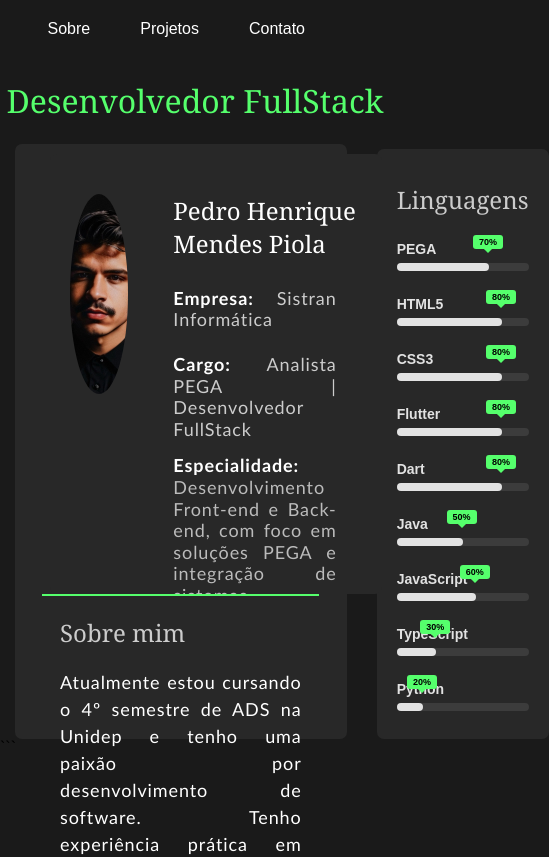
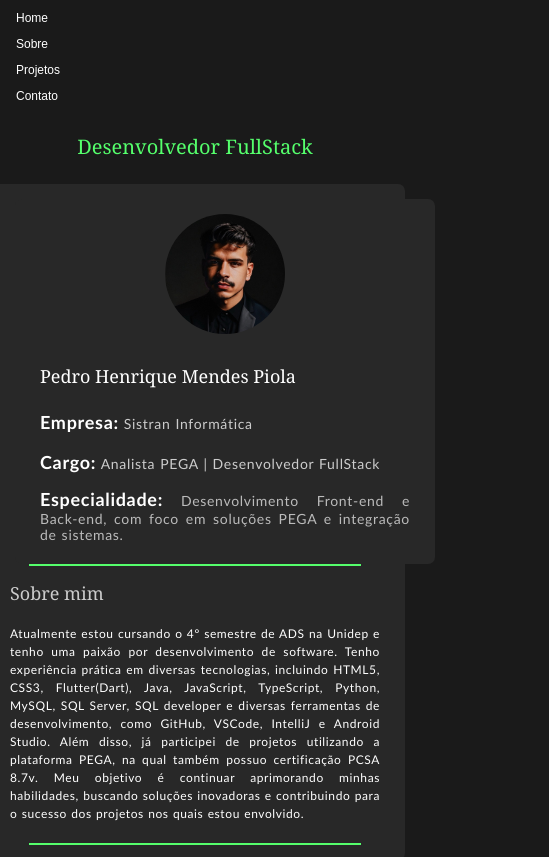
Before and after one commit to Bigodex/PaginaPessoal, a plain HTML site: page about.html in a window 390 px wide. Shown: the top 857 px of the page, 549 px wide, since content can reach past the window. Drawn offline with Linux system fonts and the light colour scheme.

Commit message:
Responsividade

```diff
--- a/css/nav.css
+++ b/css/nav.css
@@ -34,3 +34,67 @@ a:hover {
     background-color: #55ff6c; /* Cor do hover */
     color: #282828; /* Cor do texto no hover */
 }
+
+@media (max-width: 1200px) {
+    nav {
+      padding: 15px;
+      margin-right: 20px;
+    }
+
+    ul {
+      justify-content: flex-end;
+    }
+
+    li {
+      margin-right: 15px;
+    }
+
+    a {
+      padding: 8px 12px;
+      font-size: 14px;
+    }
+  }
+
+  @media (max-width: 768px) {
+    nav {
+      padding: 10px;
+      margin-right: 10px;
+    }
+
+    ul {
+      flex-direction: column;
+      align-items: flex-end;
+    }
+
+    li {
+      margin-right: 0;
+      margin-bottom: 10px;
+    }
+
+    a {
+      padding: 8px 10px;
+      font-size: 14px;
+    }
+  }
+
+  @media (max-width: 480px) {
+    nav {
+      padding: 8px;
+      margin-right: 5px;
+    }
+
+    ul {
+      flex-direction: column;
+      align-items: flex-start;
+    }
+
+    li {
+      margin-right: 0;
+      margin-bottom: 8px;
+    }
+
+    a {
+      padding: 6px 8px;
+      font-size: 12px;
+    }
+  }
--- a/css/styles.css
+++ b/css/styles.css
@@ -65,3 +65,76 @@ img {
     margin: 20px 20px 20px 0px;
     border-radius: 100px;
 }
+
+@media (max-width: 1200px) {
+    h1 {
+      font-size: 28px;
+    }
+
+    h2, h3 {
+      font-size: 22px;
+      margin-left: 20px;
+    }
+
+    p {
+      font-size: 16px;
+      margin-right: 20px;
+      margin-left: 20px;
+    }
+
+    img {
+      max-width: 30%;
+    }
+  }
+
+  @media (max-width: 768px) {
+    h1 {
+      font-size: 24px;
+    }
+
+    h2, h3 {
+      font-size: 20px;
+      margin-left: 15px;
+    }
+
+    p {
+      font-size: 14px;
+      margin-right: 15px;
+      margin-left: 15px;
+    }
+
+    img {
+      max-width: 40%;
+      margin: 15px 0px 15px 0px;
+    }
+
+    hr {
+      width: 90%;
+    }
+  }
+
+  @media (max-width: 480px) {
+    h1 {
+      font-size: 20px;
+    }
+
+    h2, h3 {
+      font-size: 18px;
+      margin-left: 10px;
+    }
+
+    p {
+      font-size: 12px;
+      margin-right: 10px;
+      margin-left: 10px;
+    }
+
+    img {
+      max-width: 50%;
+      margin: 10px auto;
+    }
+
+    hr {
+      width: 85%;
+    }
+  }
--- a/css/tecnologias.css
+++ b/css/tecnologias.css
@@ -204,3 +204,80 @@ img .layout-container {
     background-color: #55ff6c;
     transform: translateX(-50%) rotate(45deg);
   }
+
+  /* Responsividade para telas menores que 768px (tablets e smartphones) */
+@media (max-width: 768px) {
+  .layout-container {
+    flex-direction: column;
+    align-items: center;
+  }
+
+  .container-left {
+    max-width: 100%;
+    height: auto;
+    margin: 10px 0;
+    padding: 15px;
+  }
+
+  .container-inside {
+    flex-direction: column;
+    align-items: center;
+    max-width: 100%;
+    padding: 15px;
+  }
+
+  .container-inside img {
+    width: 150px; /* Reduzindo a imagem em telas menores */
+    height: 150px;
+    margin: 0 0 15px 0;
+  }
+
+  .info h2 {
+    font-size: 20px;
+  }
+
+  .info p {
+    font-size: 16px;
+  }
+
+  .container {
+    max-width: 100%;
+    margin: 10px 0;
+  }
+
+  .skill-box .title {
+    font-size: 12px;
+  }
+
+  .skill-box .skill-bar {
+    height: 6px;
+  }
+}
+
+/* Responsividade para telas menores que 480px (smartphones) */
+@media (max-width: 480px) {
+  .container-inside img {
+    width: 120px;
+    height: 120px;
+  }
+
+  .info h2 {
+    font-size: 18px;
+  }
+
+  .info p {
+    font-size: 14px;
+  }
+
+  .container {
+    padding: 10px;
+  }
+
+  .skill-box .title {
+    font-size: 11px;
+  }
+
+  .skill-box .skill-bar {
+    height: 5px;
+  }
+}
```
Also changed, not shown: css/welcome.css (+37 -0 lines).
